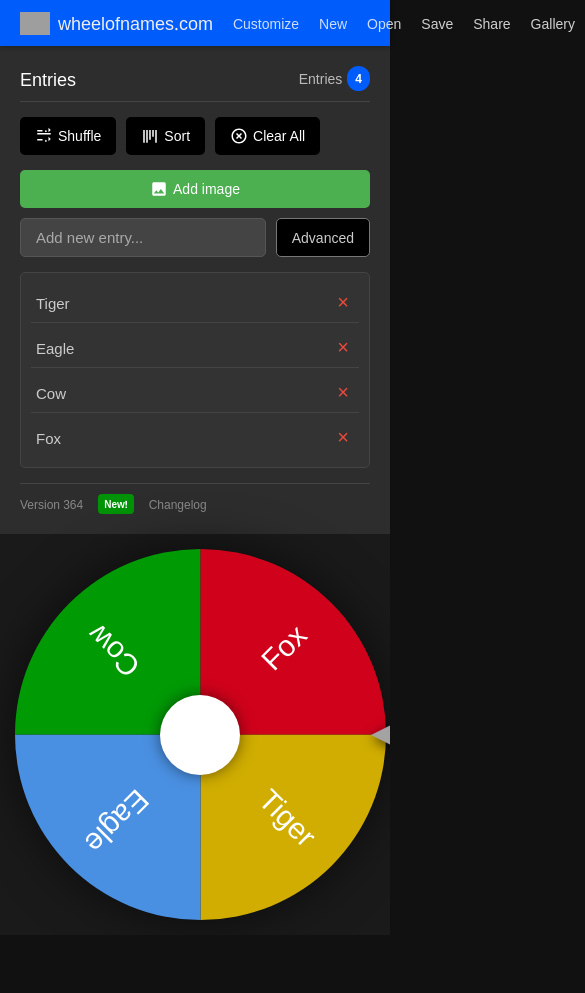
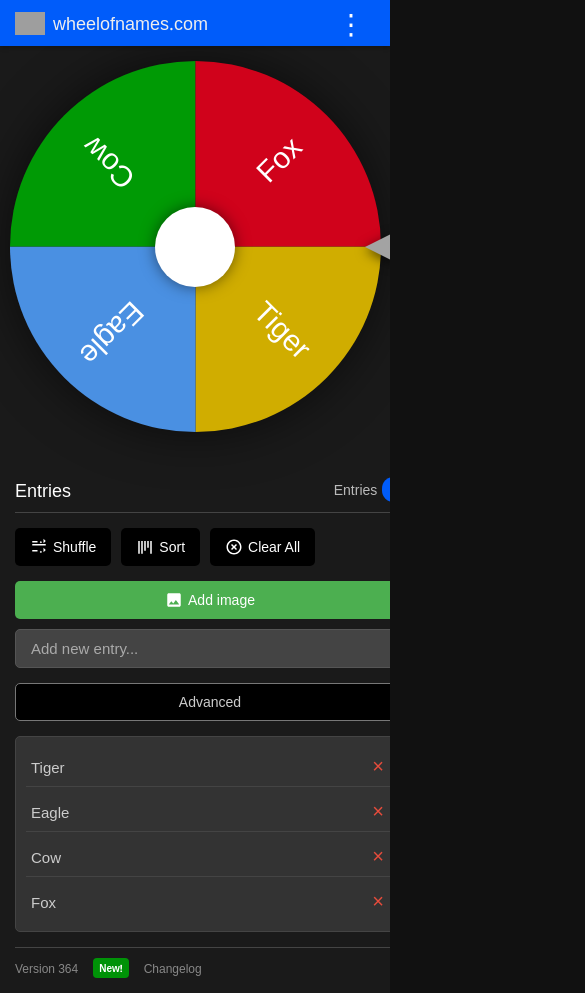
Before and after one commit to MrrBlackHat/godofwheel, a plain HTML site: page index.html in a window 390 px wide. Shown: the top 993 px of the page, 585 px wide, since content can reach past the window. Before the commit the page ends 935 px from the top, so only its background shows below. Drawn offline with Linux system fonts and the light colour scheme; grey boxes are pictures that could not be loaded; a web font is replaced by a local one.

Commit message:
Update index.html

```diff
--- a/index.html
+++ b/index.html
@@ -474,7 +474,7 @@ body {
     max-width: 450px;
     height: auto;
     aspect-ratio: 1 / 1;
-    margin: 0 auto 20px auto; /* This correctly centers it on desktop */
+    margin: 0 auto 20px auto;
     box-shadow: 0px 0px 50px rgba(0, 0, 0, 0.6),
                 0px 0px 20px rgba(0, 0, 0, 0.3) inset;
     border-radius: 50%;
@@ -502,33 +502,67 @@ body {
         min-height: auto;
     }
 
+    /* Make wheel larger on tablets */
     #wheel-container {
-        width: 70vw;
-        max-width: 400px;
-        margin: 0 auto 20px auto; /* Ensure this is consistently applied */
+        width: 70vw; /* Using 70% of viewport width for tablets */
+        max-width: 400px; /* Max size to prevent it from getting too big on large tablets */
+        margin-bottom: 20px;
+    }
+
+    #wheel svg text {
+        font-size: 16px; /* Keep 16px for tablets */
+    }
+
+    .sidebar {
+        order: 2;
+        width: 100%;
+        border-right: none;
+        box-shadow: none;
+        padding: 15px;
+        background: var(--main-content-bg);
+    }
+
+    .header {
+        justify-content: space-between;
+        padding: 8px 15px;
+        position: relative;
+    }
+
+    /* Hide the desktop navigation on mobile */
+    .header-nav {
+        display: none;
+    }
+
+    /* Show the kebab menu icon on mobile */
+    .kebab-menu-icon {
+        display: block;
+    }
+}
+
+/* Smaller mobile devices (up to 768px wide) */
+@media (max-width: 768px) {
+    .main-content-wrapper {
+        padding: 15px 0;
+        display: flex;
+        flex-direction: column;
+        align-items: center;
+    }
+
+    #wheel-container {
+        width: 90vw;
+        max-width: 380px;
+        margin: 0 auto 15px auto;
+    }
+
+    #wheel {
+        margin: 0 auto;
     }
 
     #wheel svg text {
         font-size: 16px;
     }
 
-    .sidebar { /* ... other sidebar styles ... */ }
-    .header { /* ... other header styles ... */ }
-    .header-nav { /* ... */ }
-    .kebab-menu-icon { /* ... */ }
-}
-
-/* Smaller mobile devices (up to 768px wide) */
-@media (max-width: 768px) {
-    #wheel-container {
-        width: 90vw;
-        max-width: 380px;
-        margin: 0 auto 15px auto; /* Ensure this is consistently applied for this breakpoint */
-    }
-    #wheel svg text {
-        font-size: 16px;
-    }
-    /* Pointer size adjustment for these screens */
+    /* Keep your existing styles below */
     .pointer { /* ... */ }
     .center-circle { /* ... */ }
     .sidebar-header h2 { /* ... */ }
@@ -540,20 +574,27 @@ body {
 /* Extra small mobile devices (up to 480px wide) - Stack input and button */
 @media (max-width: 480px) {
     #wheel-container {
-        width: 95vw;
-        max-width: none;
-        margin: 0 auto 15px auto; /* Ensure this is consistently applied for this breakpoint */
-        /* You had margin-left: -15px; and margin-right: -15px; in your original code,
-           which could be causing the issue. This needs to be overridden or removed. */
+        width: 95vw; /* Even larger, 95% of viewport width for small phones */
+        max-width: none; /* Let it expand freely */
+        margin-left: auto; /* Re-center */
+        margin-right: auto; /* Re-center */
     }
     #wheel svg text {
-        font-size: 16px;
+        font-size: 16px; /* Consistent 16px */
     }
 
-    .input-advanced-container { /* ... */ }
-    .sidebar-input-field { /* ... */ }
-    .sidebar-input-group .input-advanced { /* ... */ }
+    .input-advanced-container {
+        flex-direction: column; /* Stack input and button vertically */
+    }
+    .sidebar-input-field {
+        width: 100%; /* Take full width when stacked */
+    }
+    .sidebar-input-group .input-advanced {
+        width: 100%; /* Take full width when stacked */
+        margin-top: 5px; /* Add a little space when stacked */
+    }
 }
+
 
 /* Animation for mobile dropdown */
 @keyframes slideDown {
```
